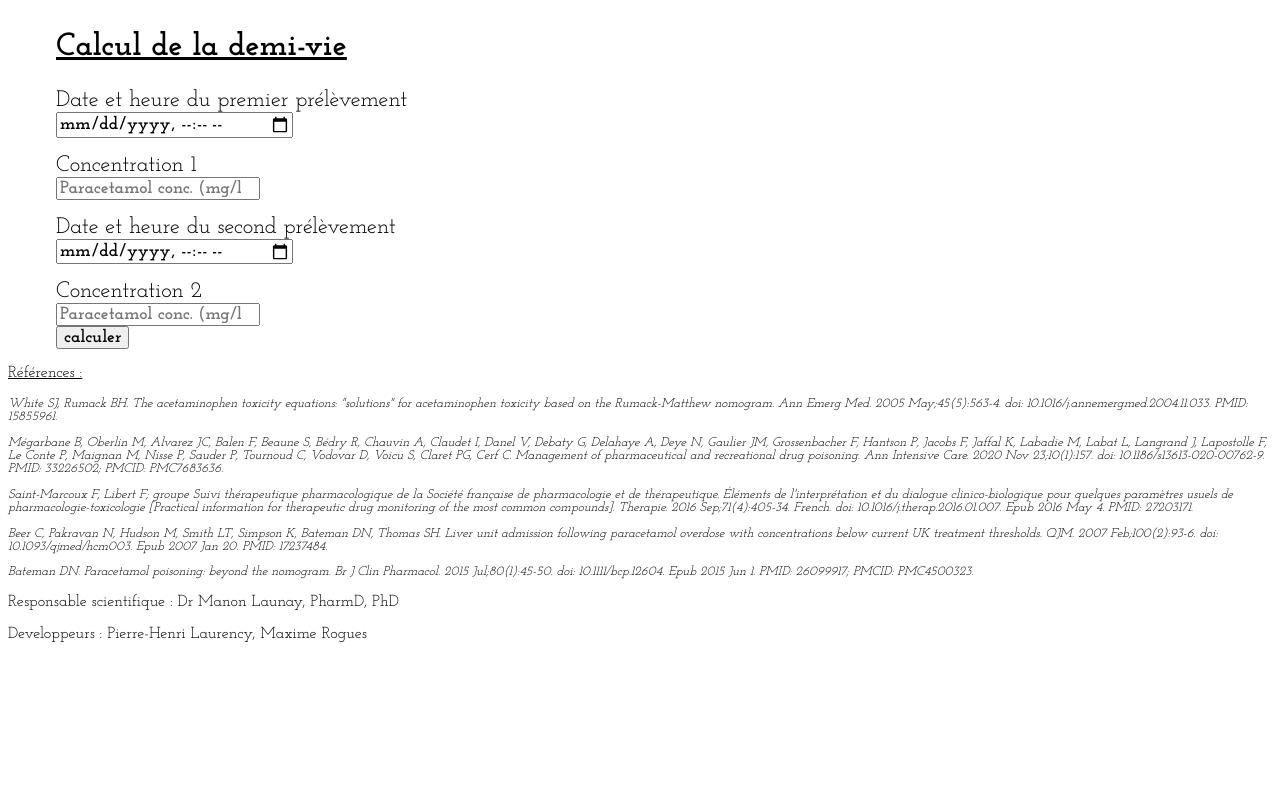
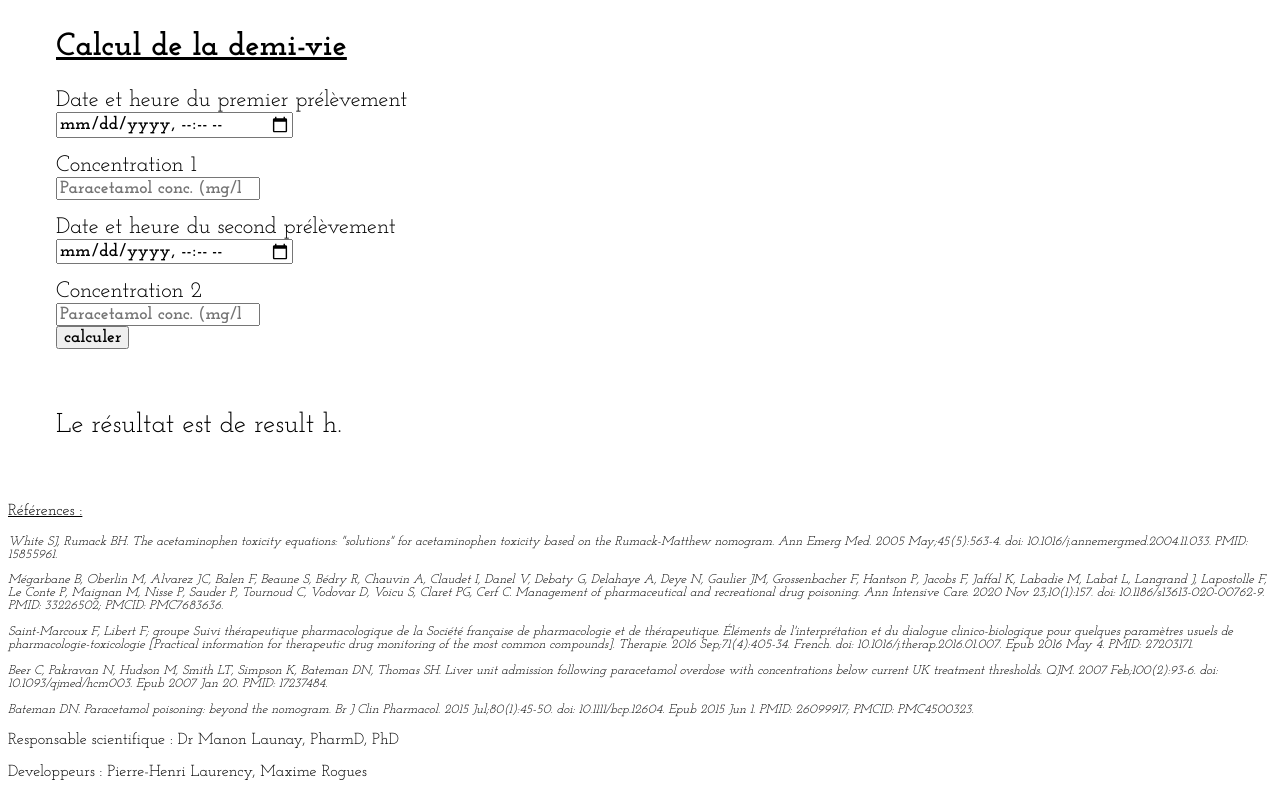
Before and after one commit to TheShinriel/graphProject, a website: page app/site/nomogramme-paracetamol.html in a window 1280 px wide. Shown: the part 1414-2210 px from the top of the page. Before the commit the page ends 2072 px from the top, so only its background shows below. Drawn offline with nearby package versions, Linux system fonts and the light colour scheme; a web font is replaced by a local one.

Commit message:
ajout de l'affichage du résultat de la demi vie

```diff
--- a/app/js/half-life.js
+++ b/app/js/half-life.js
@@ -5,7 +5,7 @@ import Trads from "../js/classes/Trads.js";
 
 let currentLanguage = "french";
 let btnTranslation = document.querySelectorAll('.btn_translation');
-let pResult = document.querySelector(.'result_calc_half_life');
+let pResult = document.querySelector('.result_calc_half_life');
 
 let languages = {"french": french, "english": english};
 Trads.changeLanguage("french");
--- a/app/provisoire.css
+++ b/app/provisoire.css
@@ -127,14 +127,16 @@ label {
     margin-left: 3rem;
 }
 
-.result_text, .result_calc_dose_paracetamol {
+.result_text,
+.result_calc_dose_paracetamol,
+.result_calc_half_life {
     font-size: 1.7rem;
     margin-left: 3rem;
     margin-top: 5%;
     margin-bottom: 5%;
 }
 
-  #container_result {
+#container_result {
     margin: auto;
     width: 50%;
 }
--- a/app/site/nomogramme-paracetamol.html
+++ b/app/site/nomogramme-paracetamol.html
@@ -110,7 +110,7 @@
         </div>
         <button class="calc_half_life"> calculer </button>
         <div class="result_half_life">
-            <p class="result_calc_half_life i18n invisible" data-text="result_calc_half_life"> Result </p>
+            <p class="result_calc_half_life i18n visible" data-text="result_calc_half_life"> Result </p>
         </div>
     </div>
     <footer>
```
